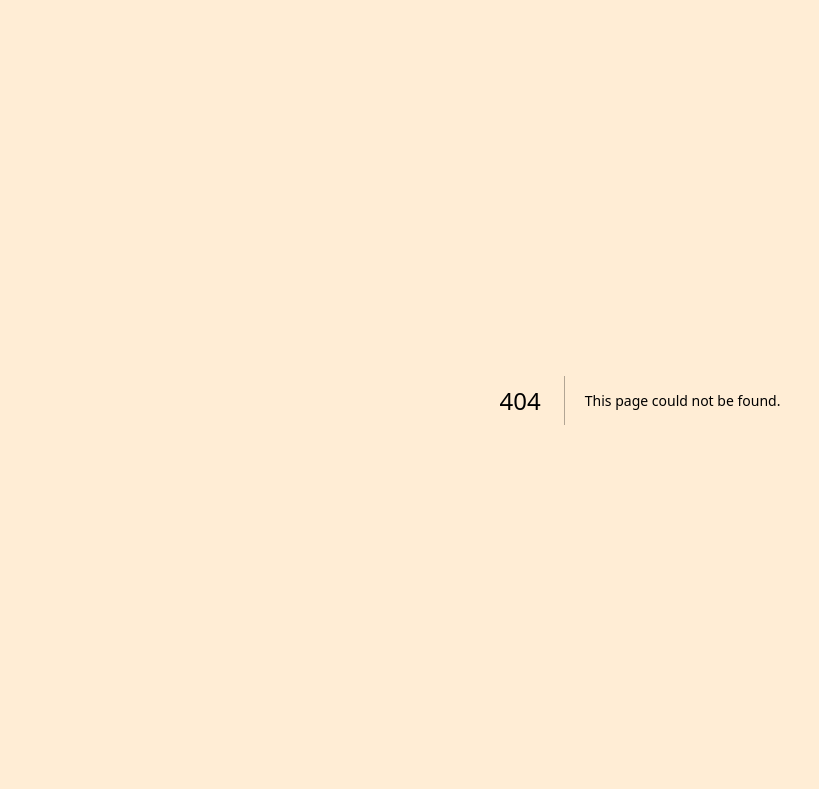
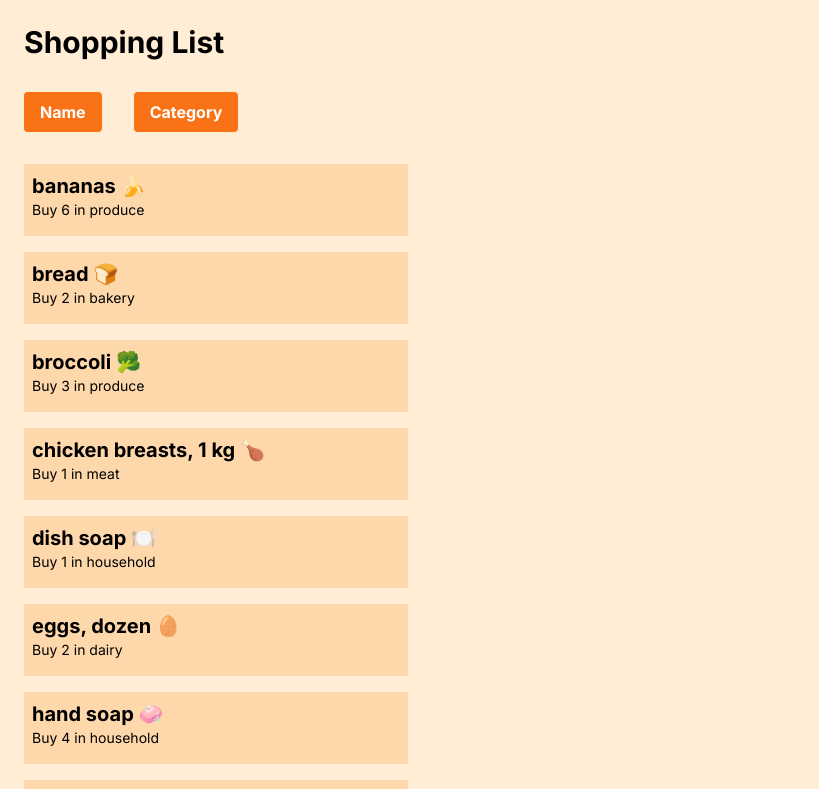
Before and after one commit to JIYEON-H/cprg306-assignments, a Next.js app: page /week5 in a window 1280 px wide. Before the commit this address had no page. Shown: the top 789 px of the page, without its empty margins (0-819 px from the left). Built offline with nearby package versions, Linux system fonts and the light colour scheme.

Commit message:
added week5 assignment
Handling Lists

```diff
--- a/app/page.js
+++ b/app/page.js
@@ -20,6 +20,9 @@ export default function Home() {
           <li>
             <Link href='/week4'>Week 4</Link>
           </li>
+          <li>
+            <Link href='/week5'>Week 5</Link>
+          </li>
         </ul>
       </div>
     </main>
--- /dev/null
+++ b/app/week5/item-list.js
@@ -0,0 +1,53 @@
+"use client";
+
+import { useState } from "react";
+import Item from "./item";
+import itemData from "./item.json";
+import SortBUtton from "./sort-button";
+
+export default function ItemList() {
+  const [sortBy, setSortBy] = useState("name");
+
+  let items = itemData.map((item) => ({ ...item }));
+
+  const sortedByNameItems = (item1, item2) => {
+    return item1.name.localeCompare(item2.name);
+  };
+
+  const sortedByCategoryItems = (item1, item2) => {
+    const categoryOrder = item1.category.localeCompare(item2.category);
+    if (categoryOrder === 0) {
+      return item1.name.localeCompare(item2.name);
+    }
+    return categoryOrder;
+  };
+
+  if (sortBy === "name") {
+    items.sort(sortedByNameItems);
+  } else if (sortBy === "category") {
+    items.sort(sortedByCategoryItems);
+  }
+
+  return (
+    <>
+      <div>
+        <SortBUtton currentSort={sortBy} onClick={() => setSortBy("name")}>
+          Name
+        </SortBUtton>
+        <SortBUtton currentSort={sortBy} onClick={() => setSortBy("category")}>
+          Category
+        </SortBUtton>
+      </div>
+      <div>
+        {items.map((item) => (
+          <Item
+            name={item.name}
+            quantity={item.quantity}
+            category={item.category}
+            key={item.id}
+          />
+        ))}
+      </div>
+    </>
+  );
+}
--- /dev/null
+++ b/app/week5/item.js
@@ -0,0 +1,10 @@
+export default function Item({ name, quantity, category }) {
+  return (
+    <li className='p-2 m-4 bg-orange-200 max-w-sm'>
+      <h2 className='text-xl font-bold'>{name}</h2>
+      <div className='text-sm pb-2'>
+        Buy {quantity} in {category}
+      </div>
+    </li>
+  );
+}
--- /dev/null
+++ b/app/week5/item.json
@@ -0,0 +1,74 @@
+[
+  {
+    "id": "1h2GJKH12gkHG31h1H",
+    "name": "milk, 4 L 🥛",
+    "quantity": 1,
+    "category": "dairy"
+  },
+  {
+    "id": "2KJH3k2j3H1k2J3K1H",
+    "name": "bread 🍞",
+    "quantity": 2,
+    "category": "bakery"
+  },
+  {
+    "id": "3h2KJH3k2j3H1k2J3",
+    "name": "eggs, dozen 🥚",
+    "quantity": 2,
+    "category": "dairy"
+  },
+  {
+    "id": "4k2J3K1H2GJKH12gk",
+    "name": "bananas 🍌",
+    "quantity": 6,
+    "category": "produce"
+  },
+  {
+    "id": "5H1h1H2KJH3k2j3H",
+    "name": "broccoli 🥦",
+    "quantity": 3,
+    "category": "produce"
+  },
+  {
+    "id": "6H1k2J3K1H2GJKH1",
+    "name": "chicken breasts, 1 kg 🍗",
+    "quantity": 1,
+    "category": "meat"
+  },
+  {
+    "id": "7gkHG31h1H2KJH3k",
+    "name": "pasta sauce 🍝",
+    "quantity": 3,
+    "category": "canned goods"
+  },
+  {
+    "id": "8j3H1k2J3K1H2GJK",
+    "name": "spaghetti, 454 g 🍝",
+    "quantity": 2,
+    "category": "dry goods"
+  },
+  {
+    "id": "9H12gkHG31h1H2KJ",
+    "name": "toilet paper, 12 pack 🧻",
+    "quantity": 1,
+    "category": "household"
+  },
+  {
+    "id": "10H3k2j3H1k2J3K1",
+    "name": "paper towels, 6 pack",
+    "quantity": 1,
+    "category": "household"
+  },
+  {
+    "id": "11k2J3K1H2GJKH12",
+    "name": "dish soap 🍽️",
+    "quantity": 1,
+    "category": "household"
+  },
+  {
+    "id": "12GJKH12gkHG31h1",
+    "name": "hand soap 🧼",
+    "quantity": 4,
+    "category": "household"
+  }
+]
--- /dev/null
+++ b/app/week5/page.js
@@ -0,0 +1,14 @@
+import ItemList from "./item-list.js";
+
+export default function Page() {
+  return (
+    <main className='bg-orange-100 p-2'>
+      <div>
+        <h2 className='text-3xl font-bold m-4'>Shopping List</h2>
+        <ul>
+          <ItemList />
+        </ul>
+      </div>
+    </main>
+  );
+}
--- /dev/null
+++ b/app/week5/sort-button.js
@@ -0,0 +1,12 @@
+export default function SortBUtton({ currentSort, onClick, children }) {
+  const isActive = currentSort === "name" || currentSort === "category";
+  const buttonClassName = isActive
+    ? "bg-orange-500 hover:bg-orange-600 focus:bg-orange-700 text-white font-bold py-2 px-4 rounded m-4"
+    : "bg-orange-500 hover:bg-orange-600 text-white font-bold py-2 px-4 rounded m-4";
+
+  return (
+    <button className={buttonClassName} onClick={onClick}>
+      {children}
+    </button>
+  );
+}
```
